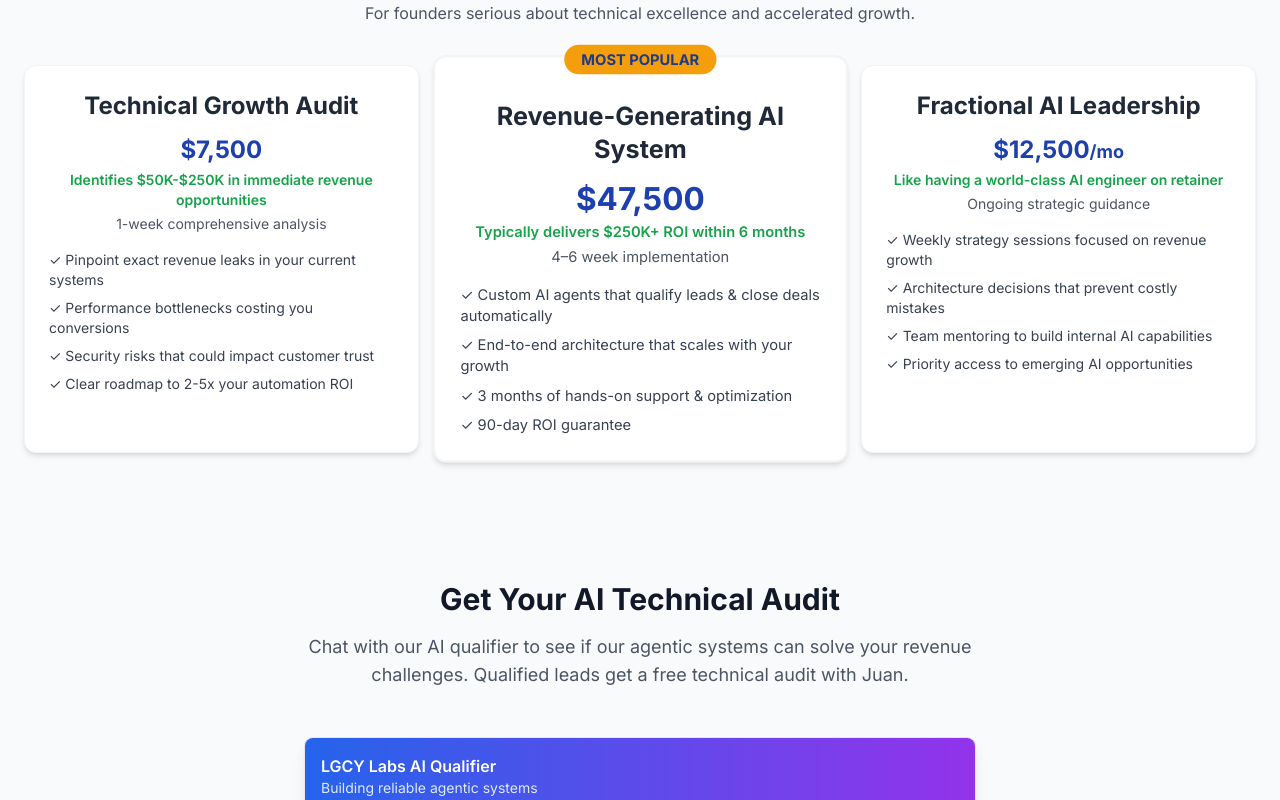
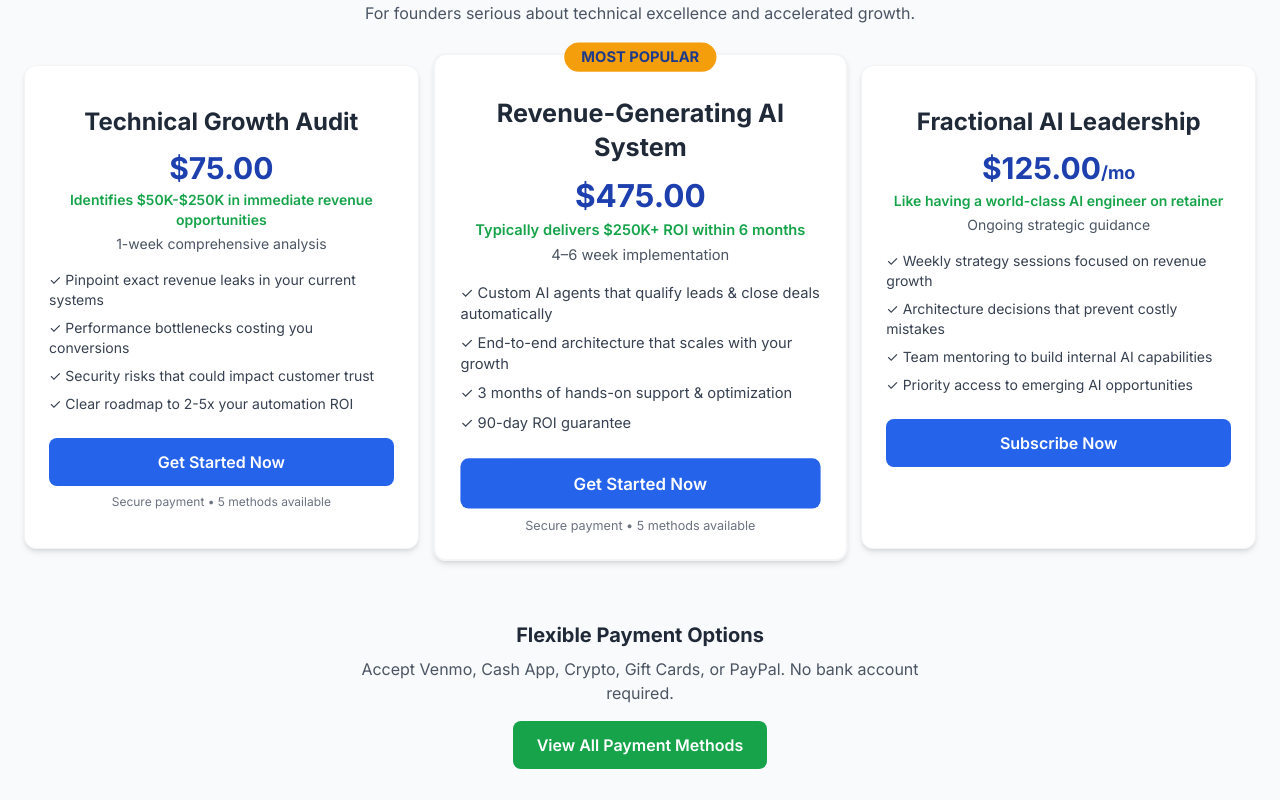
Before and after one commit to petterjuan/LGCY-Labs, a Next.js app: page / in a window 1280 px wide. Shown: the part 3140-3940 px from the top of the page. Built offline with nearby package versions, Linux system fonts and the light colour scheme; no server answers.

Commit message:
feat: add payment CTAs to services for direct conversion
- Add 'Get Started Now' buttons to all service cards
- Pre-fill service and amount in payment URLs
- Include payment method badges for trust
- Add flexible payment options section
- Direct clients from services to payment page

```diff
--- a/sections/Services.tsx
+++ b/sections/Services.tsx
@@ -1,6 +1,56 @@
 import Card from "../components/Card";
+import Link from "next/link";
 
 export default function Services() {
+  const services = [
+    {
+      name: "Technical Growth Audit",
+      price: 7500,
+      description: "Identifies $50K-$250K in immediate revenue opportunities",
+      duration: "1-week comprehensive analysis",
+      features: [
+        "Pinpoint exact revenue leaks in your current systems",
+        "Performance bottlenecks costing you conversions",
+        "Security risks that could impact customer trust",
+        "Clear roadmap to 2-5x your automation ROI"
+      ],
+      popular: false
+    },
+    {
+      name: "Revenue-Generating AI System",
+      price: 47500,
+      description: "Typically delivers $250K+ ROI within 6 months",
+      duration: "4–6 week implementation",
+      features: [
+        "Custom AI agents that qualify leads & close deals automatically",
+        "End-to-end architecture that scales with your growth",
+        "3 months of hands-on support & optimization",
+        "90-day ROI guarantee"
+      ],
+      popular: true
+    },
+    {
+      name: "Fractional AI Leadership",
+      price: 12500,
+      description: "Like having a world-class AI engineer on retainer",
+      duration: "Ongoing strategic guidance",
+      features: [
+        "Weekly strategy sessions focused on revenue growth",
+        "Architecture decisions that prevent costly mistakes",
+        "Team mentoring to build internal AI capabilities",
+        "Priority access to emerging AI opportunities"
+      ],
+      popular: false
+    }
+  ];
+
+  const formatPrice = (price: number) => {
+    return (price / 100).toLocaleString('en-US', {
+      style: 'currency',
+      currency: 'USD'
+    });
+  };
+
   return (
     <section id="services" className="py-16">
       <div className="text-center mb-10">
@@ -11,51 +61,68 @@ export default function Services() {
       </div>
 
       <div className="grid md:grid-cols-3 gap-6">
-        <Card>
-          <div className="text-center mb-4">
-            <h3 className="text-2xl font-bold">Technical Growth Audit</h3>
-            <div className="text-2xl font-bold text-primary mt-3">$7,500</div>
-            <div className="text-sm text-green-600 font-semibold mt-1">Identifies $50K-$250K in immediate revenue opportunities</div>
-            <div className="text-sm text-gray-600 mt-1">1-week comprehensive analysis</div>
-          </div>
-          <ul className="text-gray-700 space-y-2 text-sm">
-            <li>✓ Pinpoint exact revenue leaks in your current systems</li>
-            <li>✓ Performance bottlenecks costing you conversions</li>
-            <li>✓ Security risks that could impact customer trust</li>
-            <li>✓ Clear roadmap to 2-5x your automation ROI</li>
-          </ul>
-        </Card>
+        {services.map((service, index) => (
+          <Card key={index} className={service.popular ? "border-2 border-accent md:scale-105 shadow-lg relative" : ""}>
+            {service.popular && (
+              <div className="absolute -top-3 left-1/2 -translate-x-1/2 bg-accent text-blue-900 px-4 py-1 rounded-full font-bold text-sm">
+                MOST POPULAR
+              </div>
+            )}
 
-        <Card className="border-2 border-accent md:scale-105 shadow-lg relative">
-          <div className="absolute -top-3 left-1/2 -translate-x-1/2 bg-accent text-blue-900 px-4 py-1 rounded-full font-bold text-sm">MOST POPULAR</div>
-          <div className="text-center mb-4 pt-4">
-            <h3 className="text-2xl font-bold">Revenue-Generating AI System</h3>
-            <div className="text-3xl font-bold text-primary mt-3">$47,500</div>
-            <div className="text-sm text-green-600 font-semibold mt-1">Typically delivers $250K+ ROI within 6 months</div>
-            <div className="text-sm text-gray-600 mt-1">4–6 week implementation</div>
-          </div>
-          <ul className="text-gray-700 space-y-2 text-sm">
-            <li>✓ Custom AI agents that qualify leads & close deals automatically</li>
-            <li>✓ End-to-end architecture that scales with your growth</li>
-            <li>✓ 3 months of hands-on support & optimization</li>
-            <li>✓ 90-day ROI guarantee</li>
-          </ul>
-        </Card>
+            <div className="text-center mb-4 pt-4">
+              <h3 className="text-2xl font-bold">{service.name}</h3>
+              <div className="text-3xl font-bold text-primary mt-3">
+                {service.price === 12500 ? (
+                  <>
+                    {formatPrice(service.price)}<span className="text-lg">/mo</span>
+                  </>
+                ) : (
+                  formatPrice(service.price)
+                )}
+              </div>
+              <div className="text-sm text-green-600 font-semibold mt-1">{service.description}</div>
+              <div className="text-sm text-gray-600 mt-1">{service.duration}</div>
+            </div>
 
-        <Card>
-          <div className="text-center mb-4">
-            <h3 className="text-2xl font-bold">Fractional AI Leadership</h3>
-            <div className="text-2xl font-bold text-primary mt-3">$12,500<span className="text-lg">/mo</span></div>
-            <div className="text-sm text-green-600 font-semibold mt-1">Like having a world-class AI engineer on retainer</div>
-            <div className="text-sm text-gray-600 mt-1">Ongoing strategic guidance</div>
-          </div>
-          <ul className="text-gray-700 space-y-2 text-sm">
-            <li>✓ Weekly strategy sessions focused on revenue growth</li>
-            <li>✓ Architecture decisions that prevent costly mistakes</li>
-            <li>✓ Team mentoring to build internal AI capabilities</li>
-            <li>✓ Priority access to emerging AI opportunities</li>
-          </ul>
-        </Card>
+            <ul className="text-gray-700 space-y-2 text-sm mb-6">
+              {service.features.map((feature, featureIndex) => (
+                <li key={featureIndex}>✓ {feature}</li>
+              ))}
+            </ul>
+
+            {/* PAYMENT CTA BUTTON */}
+            <div className="mt-6">
+              <Link
+                href={`/payments?service=${encodeURIComponent(service.name)}&amount=${service.price}`}
+                className="block w-full bg-blue-600 text-white text-center py-3 px-4 rounded-lg font-semibold hover:bg-blue-700 transition-colors"
+              >
+                {service.price === 12500 ? 'Subscribe Now' : 'Get Started Now'}
+              </Link>
+
+              {service.price !== 12500 && (
+                <p className="text-xs text-gray-500 text-center mt-2">
+                  Secure payment • 5 methods available
+                </p>
+              )}
+            </div>
+          </Card>
+        ))}
+      </div>
+
+      {/* Additional Payment Options */}
+      <div className="mt-12 text-center">
+        <div className="bg-gray-50 rounded-lg p-6 max-w-2xl mx-auto">
+          <h3 className="text-xl font-bold mb-2">Flexible Payment Options</h3>
+          <p className="text-gray-600 mb-4">
+            Accept Venmo, Cash App, Crypto, Gift Cards, or PayPal. No bank account required.
+          </p>
+          <Link
+            href="/payments"
+            className="inline-block bg-green-600 text-white py-3 px-6 rounded-lg font-semibold hover:bg-green-700 transition-colors"
+          >
+            View All Payment Methods
+          </Link>
+        </div>
       </div>
     </section>
   );
```
